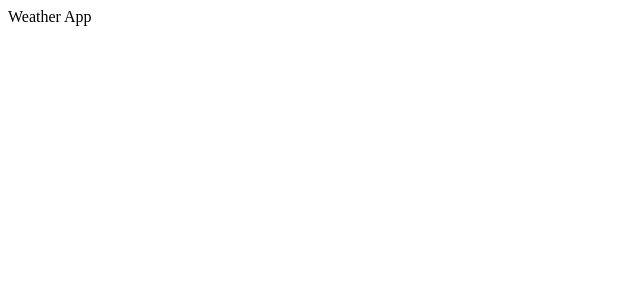
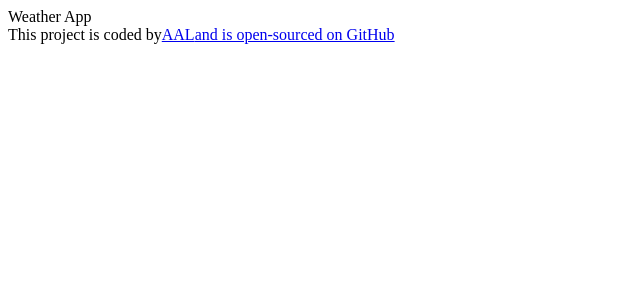
Before and after one commit to ana-adriana/react-weather-app, a React (Create React App) app: page / in a window 1280 px wide. Shown: the top 300 px of the page, without its empty margins (0-640 px from the left). Built offline with nearby package versions, Linux system fonts and the light colour scheme.

Commit message:
Added the Github repo URL

```diff
--- a/src/App.js
+++ b/src/App.js
@@ -6,7 +6,15 @@ function App() {
   return (
     <div className="App">
     Weather App
-
+     <footer>This project is coded by
+      <a href="https://gleeful-yeot-054adb.netlify.app/index.html"target="_blank"rel="noreferrer">
+        AAL
+        </a>
+        {""}
+        <a href="https://github.com/ana-adriana/react-weather-app" target="_blank" rel="noreferrer">
+       and is open-sourced on GitHub
+      </a>
+      </footer>
     </div>
   );
 }
```
